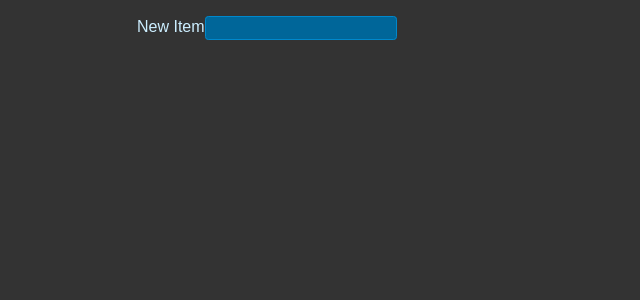
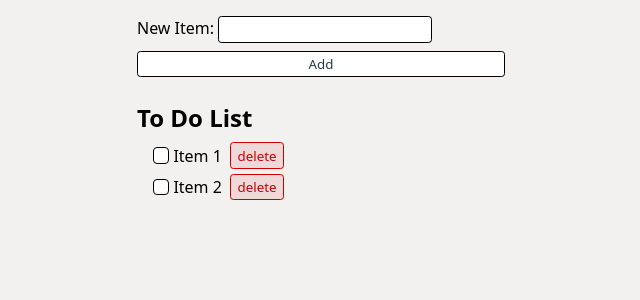
Before and after one commit to yasindavids/ToDoList-App, a React (Vite) app in the folder ToDoList/: page / in a window 1280 px wide. Shown: the top 300 px of the page, without its empty margins (319-959 px from the left). Built offline with nearby package versions, Linux system fonts and the light colour scheme.

Commit message:
Changed the look
Edited the css files to change the look of the look of the application.

```diff
--- a/ToDoList/src/App.jsx
+++ b/ToDoList/src/App.jsx
@@ -1,12 +1,44 @@
+import { useState } from "react"
 import "./styles.css"
 
+function handleSubmit(e){
+  e.preventDefault()
+}
+
 export default function App(){
+  const[newItem, setNewItem] = useState("")
+  return (
+  <>
+  <form onSubmit={handleSubmit} className = "new-item-form">
+    <div className = "form row">
+      <label htmlFor = "item">New Item: </label>
+      <input
+        value = {newItem}
+        onChange={ e => setNewItem(e.target.value)}
+        type="text"
+        id="item"
+      />
+    </div>
+    <button className = "btn">Add</button>
+  </form>
+  <h1 className="header">To Do List</h1>
+  <ul className="list">
+    <li>
+      <label>
+        <input type="checkbox"/>
+        Item 1
+      </label>
+      <button className="btn btn-danger"> delete </button>
+    </li>
+    <li>
+      <label>
+        <input type="checkbox"/>
+        Item 2
+      </label>
+      <button className="btn btn-danger"> delete </button>
+    </li>
 
-  return <form className = "new-item-form">
-    <div className = "form row">
-      <label htmlFor = "item"> New Item</label>
-      <input type = "text" id = "item"></input>
-    </div>
-
-  </form>
+  </ul>
+  </>
+  )
 }
--- a/ToDoList/src/styles.css
+++ b/ToDoList/src/styles.css
@@ -1,11 +1,11 @@
 * {
-    font-family: Arial, Helvetica, sans-serif;
+    font-family: system-ui, -apple-system, BlinkMacSystemFont, 'Segoe UI', Roboto, Oxygen, Ubuntu, Cantarell, 'Open Sans', 'Helvetica Neue', sans-serif;
     box-sizing: border-box;
   }
 
   body {
-    background: #333;
-    color: hsl(200, 100%, 90%);
+    background: #f3f0f0;
+    color: hsl(0, 0%, 0%);
     max-width: 400px;
     padding: 1rem;
     margin: 0 auto;
@@ -24,9 +24,9 @@
   }
 
   .btn {
-    background: hsl(200, 100%, 50%, 0.1);
-    border: 1px solid hsl(200, 100%, 50%);
-    color: hsl(200, 100%, 50%);
+    background: #ffffff;
+    border: 1px solid hsl(0, 0%, 0%);
+    color: hsl(202, 24%, 21%);
     padding: 0.25em 0.5em;
     border-radius: 0.25em;
     cursor: pointer;
@@ -35,7 +35,7 @@
 
   .btn:hover,
   .btn:focus-visible {
-    background: hsl(200, 100%, 50%, 0.2);
+    background: hsla(0, 0%, 0%, 0.2);
   }
 
   .btn.btn-danger {
@@ -51,15 +51,15 @@
 
   .new-item-form input {
     outline: none;
-    border: 1px solid hsl(200, 100%, 40%);
-    background: hsl(200, 100%, 30%);
+    border: 1px solid hsl(0, 0%, 0%);
+    background: hsl(0, 0%, 100%);
     border-radius: 0.25em;
     padding: 0.25em 0.5em;
-    color: hsl(200, 100%, 90%);
+    color: hsl(0, 0%, 0%);
   }
 
   .new-item-form input:focus {
-    border: 1px solid hsl(200, 100%, 70%);
+    border: 1px solid hsl(0, 0%, 0%);
   }
 
   .header {
@@ -76,7 +76,7 @@
   }
 
   .list li:has(input:checked) label {
-    color: hsl(200, 20%, 40%);
+    color: hsl(0, 0%, 40%);
   }
 
   .list {
@@ -116,7 +116,8 @@
     display: block;
     width: 0.9rem;
     height: 0.9rem;
-    background: hsl(200, 100%, 90%);
+    border: 1px solid hsl(0, 0%, 0%);
+    background: hsl(0, 0%, 100%);
     border-radius: 0.25em;
     display: flex;
     justify-content: center;
@@ -124,17 +125,17 @@
   }
 
   .list li label:hover::before {
-    background: hsl(200, 100%, 80%);
+    background: hsl(0, 0%, 100%);
   }
 
   .list li:has(input:checked) label::before {
-    content: "✔";
-    background: hsl(200, 100%, 40%);
-    color: hsl(200, 100%, 90%);
+    content: "";
+    background: hsl(0, 0%, 40%);
+    color: hsl(0, 24%, 53%);
     font-size: 0.75rem;
     font-weight: bold;
   }
 
   .list li:has(input:checked) label:hover::before {
-    background: hsl(200, 100%, 30%);
+    background: hsl(0, 0%, 0%);
   }
```
Also changed, not shown: 1 other file (tests, documents, lock files or other folders).
